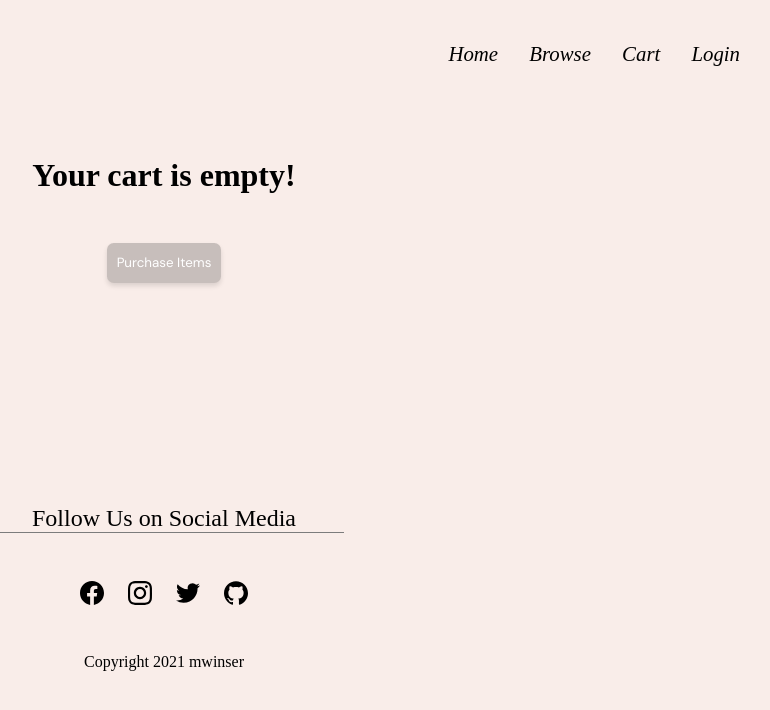
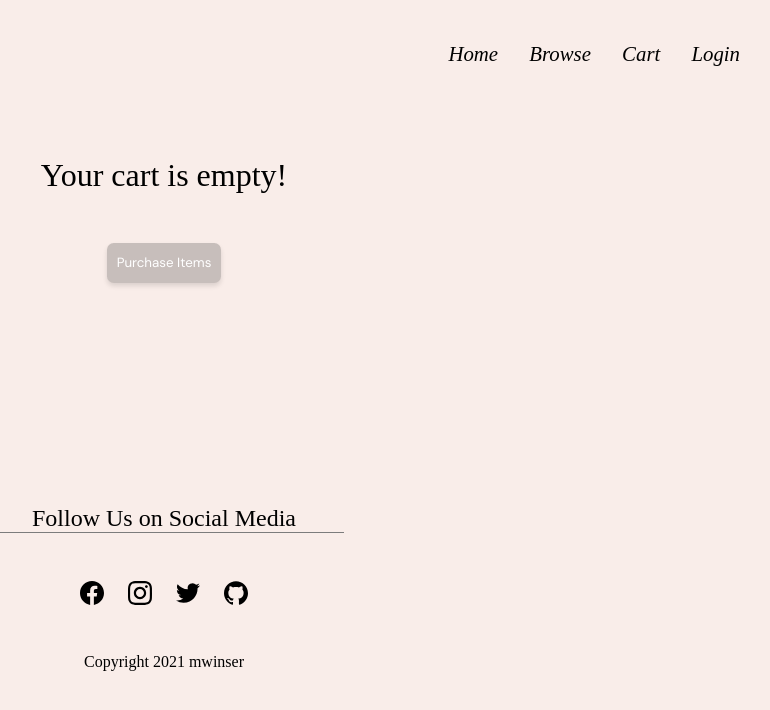
Before and after one commit to mwinser/ecommerce-site, a React (Create React App) app: page /cart in a window 1280 px wide. Shown: the top 710 px of the page, without its empty margins (476-1246 px from the left). Built offline with nearby package versions, Linux system fonts and the light colour scheme; a web font is replaced by a local one.

Commit message:
removed "product details" text link

```diff
--- a/src/App.css
+++ b/src/App.css
@@ -266,6 +266,10 @@ transform: translateX(0);
   align-self: flex-start;
 }
 
+h1 {
+  font-weight: normal;
+}
+
 img {
   max-height: 342px;
 }
--- a/src/components/CartList.js
+++ b/src/components/CartList.js
@@ -9,11 +9,12 @@ function CartList (props) {
             <ul className="cart-list">
                 {cartItems.map(item => (
                 <li key={item.id}>
-                    <img src={item.img}alt={item.name}></img>
+                    <Link to={`/browse/${item.id}`}>
+                        <img src={item.img}alt={item.name}/>
+                    </Link>
                     <div className="cart-deets">
                         <h3>{item.name}</h3>
                         <h4>{item.price.toLocaleString( 'en-US',{style:'currency', currency: 'USD'})}</h4>
-                        <div><Link to={`/browse/${item.id}`}>View Product Details</Link></div>
                         <button onClick={()=>removeFromCart(item)}>Remove</button>
                     </div>
                 </li>
--- a/src/components/Item.js
+++ b/src/components/Item.js
@@ -23,13 +23,13 @@ function Item (props) {
     }else {
         return (
         <>
+            <Link to={`/browse/${item.id}`}>
             <img src={item.img}alt={item.name}></img>
+            </Link>
             <div className="name-and-price">
                 <h3>{item.name}</h3>
                 <h4>${item.price}</h4>
             </div>
-
-            <div><Link to={`/browse/${item.id}`}>View Product Details</Link></div>
             <CartButton item={item}/>
         </>
         )
```
